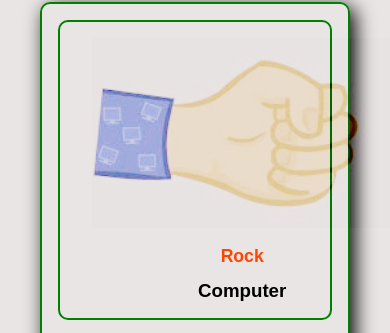
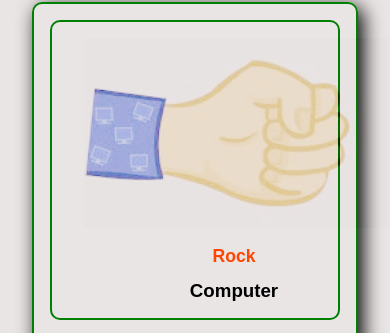
Before and after one commit to pankaj90988/rock_paper_scissor_game, a plain HTML site: page index.html in a window 390 px wide. Shown: the part 126-459 px from the top of the page. Drawn offline with Linux system fonts and the light colour scheme.

Commit message:
some change in media query

```diff
--- a/style.css
+++ b/style.css
@@ -36,9 +36,9 @@ span {
     border-radius: 10px;
     box-shadow: 5px 5px 20px;
 }
-@media (max-width:850px){
+@media (max-width:770px){
     .card{
-        width: 95%;
+        width: 100%;
     }
 }
 .top-image-container {
```
